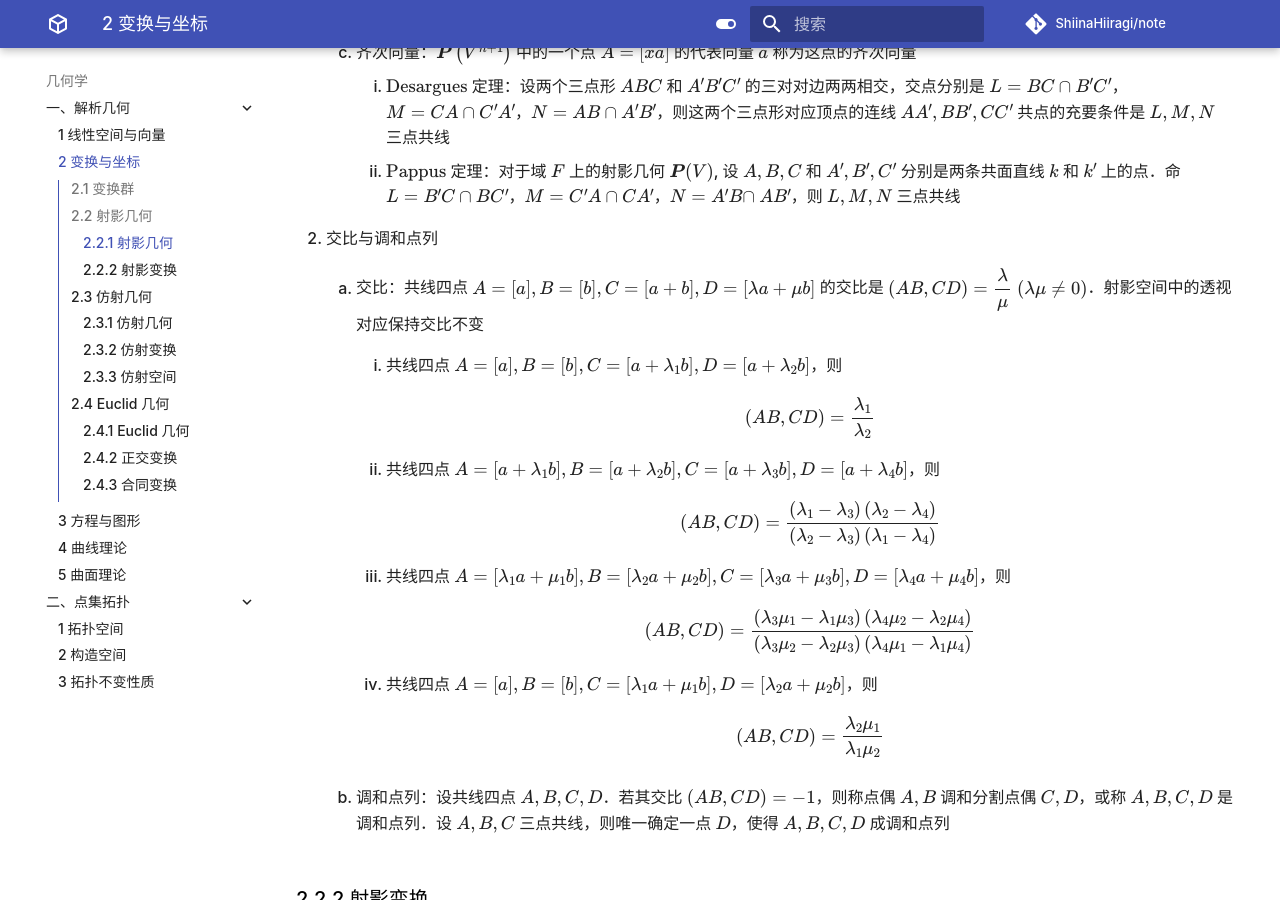
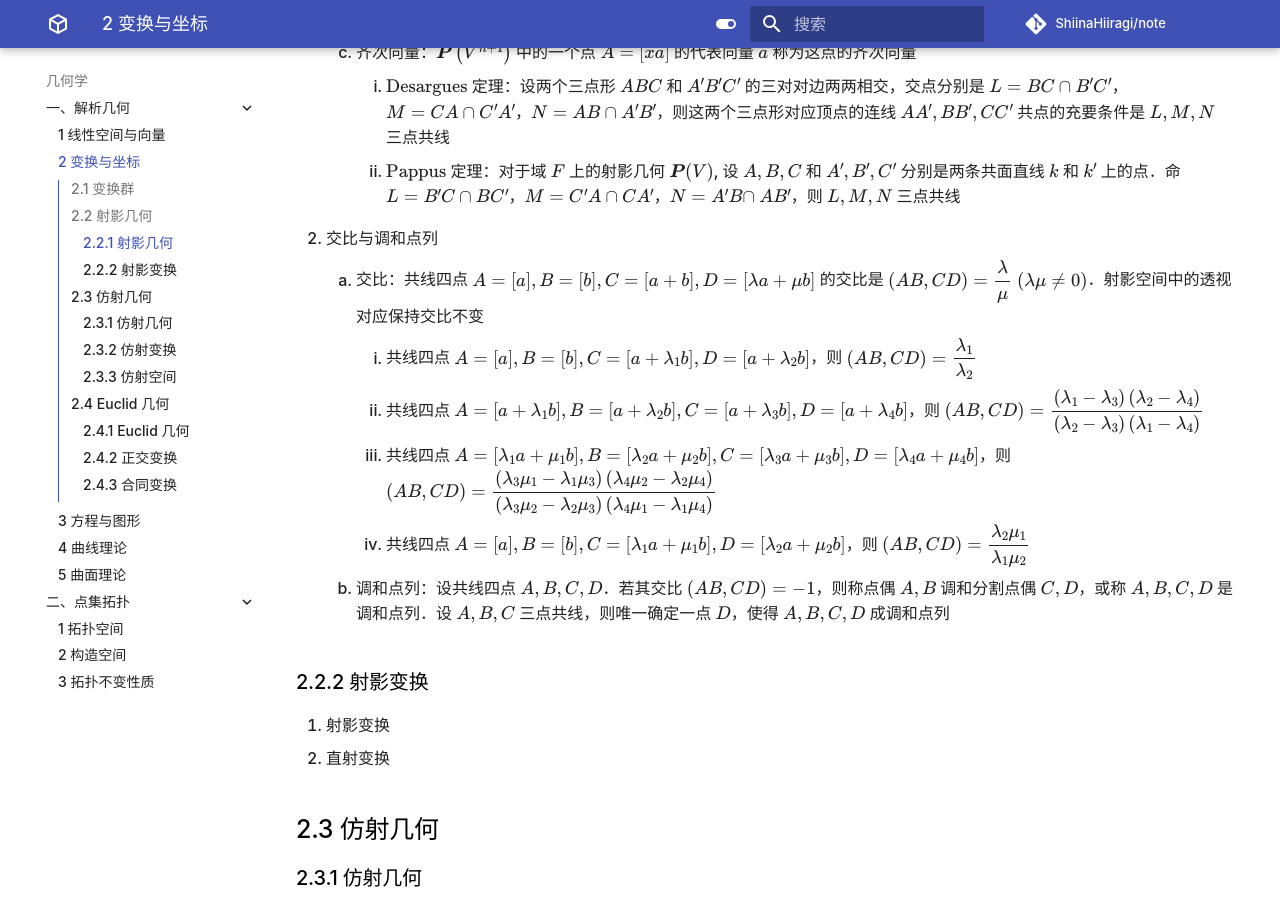
Before and after one commit to ShiinaHiiragi/note, an MkDocs documentation site: the page built from docs/top/anly/geom.md, in a window 1280 px wide and 900 px high, scrolled down 1803 px. Built offline with MkDocs 1.6.1 and Material for MkDocs 9.7.7, drawn with Linux system fonts in a browser that asks for light colours; comment, search, counter and statistics services are not loaded.

Commit message:
eliminate block

```diff
--- a/docs/top/anly/geom.md
+++ b/docs/top/anly/geom.md
@@ -54,30 +54,10 @@
 
 2. 交比与调和点列
     1. 交比：共线四点 $A=[a], B=[b], C=[a+b], D=[\lambda a+\mu b]$ 的交比是 $(A B, C D)= \dfrac{\lambda}{\mu}\ (\lambda \mu \neq 0)$．射影空间中的透视对应保持交比不变
-        1. 共线四点 $A=[a], B=[b], C=\left[a+\lambda_1 b\right], D=\left[a+\lambda_2 b\right]$，则
-
-            $$
-            (A B, C D)=\dfrac{\lambda_1}{\lambda_2}
-            $$
-
-        2. 共线四点 $A=\left[a+\lambda_1 b\right], B=\left[a+\lambda_2 b\right], C=\left[a+\lambda_3 b\right], D=\left[a+\lambda_4 b\right]$，则
-
-            $$
-            (A B, C D)=\dfrac{\left(\lambda_1-\lambda_3\right)\left(\lambda_2-\lambda_4\right)}{\left(\lambda_2-\lambda_3\right)\left(\lambda_1-\lambda_4\right)}
-            $$
-
-        3. 共线四点 $A=\left[\lambda_1 a+\mu_1 b\right], B=\left[\lambda_2 a+\mu_2 b\right], C=\left[\lambda_3 a+\mu_3 b\right], D=\left[\lambda_4 a+\mu_4 b\right]$，则
-
-            $$
-            (A B, C D)=\dfrac{\left(\lambda_3 \mu_1-\lambda_1 \mu_3\right)\left(\lambda_4 \mu_2-\lambda_2 \mu_4\right)}{\left(\lambda_3 \mu_2-\lambda_2 \mu_3\right)\left(\lambda_4 \mu_1-\lambda_1 \mu_4\right)}
-            $$
-
-        4. 共线四点 $A=[a], B=[b], C=\left[\lambda_1 a+\mu_1 b\right], D=\left[\lambda_2 a+\mu_2 b\right]$，则
-
-            $$
-            (A B, C D)=\dfrac{\lambda_2 \mu_1}{\lambda_1 \mu_2}
-            $$
-
+        1. 共线四点 $A=[a], B=[b], C=\left[a+\lambda_1 b\right], D=\left[a+\lambda_2 b\right]$，则 $(A B, C D)=\dfrac{\lambda_1}{\lambda_2}$
+        2. 共线四点 $A=\left[a+\lambda_1 b\right], B=\left[a+\lambda_2 b\right], C=\left[a+\lambda_3 b\right], D=\left[a+\lambda_4 b\right]$，则 $(A B, C D)=\dfrac{\left(\lambda_1-\lambda_3\right)\left(\lambda_2-\lambda_4\right)}{\left(\lambda_2-\lambda_3\right)\left(\lambda_1-\lambda_4\right)}$
+        3. 共线四点 $A=\left[\lambda_1 a+\mu_1 b\right], B=\left[\lambda_2 a+\mu_2 b\right], C=\left[\lambda_3 a+\mu_3 b\right], D=\left[\lambda_4 a+\mu_4 b\right]$，则 $(A B, C D)=\dfrac{\left(\lambda_3 \mu_1-\lambda_1 \mu_3\right)\left(\lambda_4 \mu_2-\lambda_2 \mu_4\right)}{\left(\lambda_3 \mu_2-\lambda_2 \mu_3\right)\left(\lambda_4 \mu_1-\lambda_1 \mu_4\right)}$
+        4. 共线四点 $A=[a], B=[b], C=\left[\lambda_1 a+\mu_1 b\right], D=\left[\lambda_2 a+\mu_2 b\right]$，则 $(A B, C D)=\dfrac{\lambda_2 \mu_1}{\lambda_1 \mu_2}$
     2. 调和点列：设共线四点 $A, B, C, D$．若其交比 $(A B, C D)=-1$，则称点偶 $A, B$ 调和分割点偶 $C, D$，或称 $A, B, C, D$ 是调和点列．设 $A, B, C$ 三点共线，则唯一确定一点 $D$，使得 $A, B, C, D$ 成调和点列
 
 ### 2.2.2 射影变换
```
